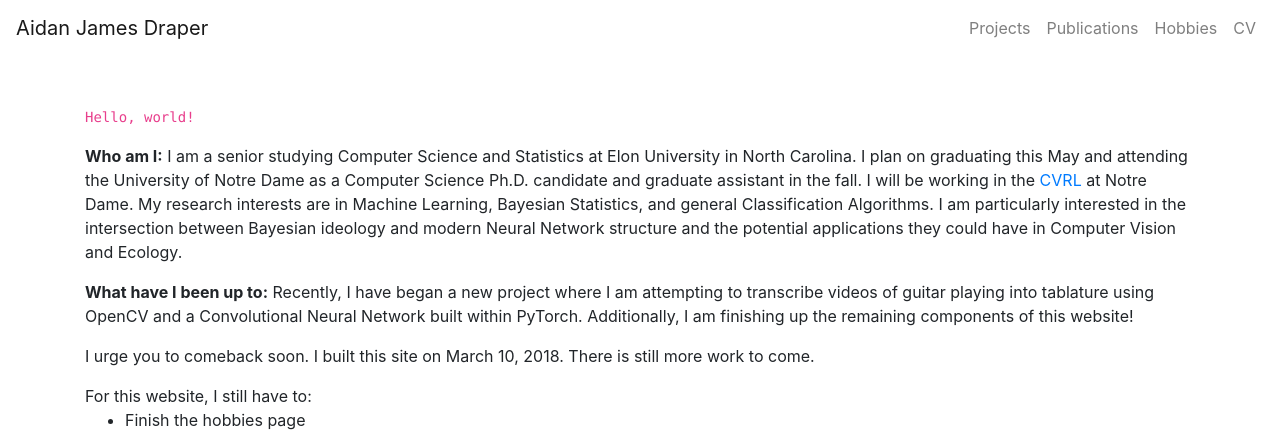
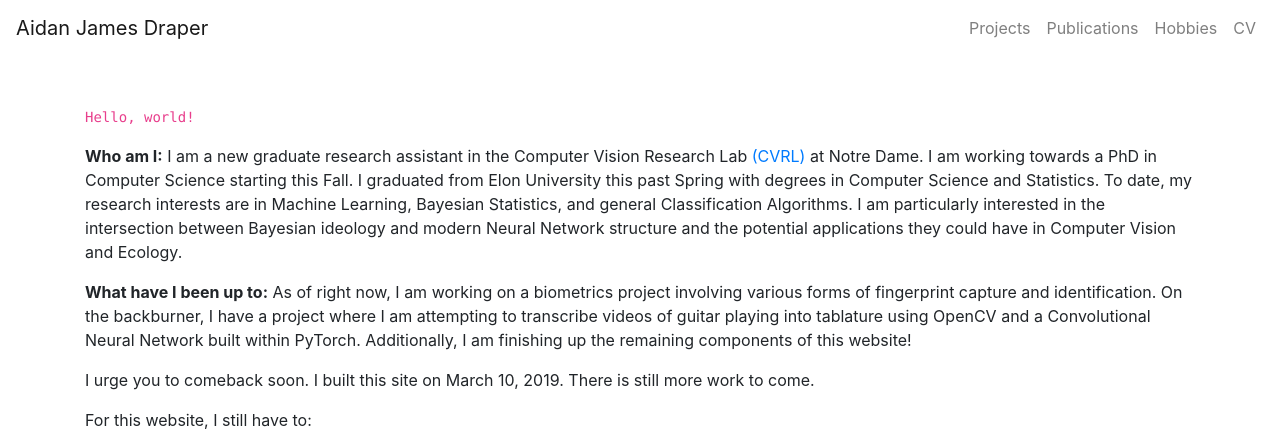
Before and after one commit to adraper2/adraper2.github.io, a React (Create React App) app: page / in a window 1280 px wide. Shown: the top 435 px of the page. Built offline with nearby package versions, Linux system fonts and the light colour scheme.

Commit message:
updated about text

```diff
--- a/src/components/home.js
+++ b/src/components/home.js
@@ -9,26 +9,29 @@ class Home extends Component {
             <code>Hello, world!</code>
           </p>
           <p>
-            <b>Who am I:</b> I am a senior studying Computer Science and
-            Statistics at Elon University in North Carolina. I plan on
-            graduating this May and attending the University of Notre Dame as a
-            Computer Science Ph.D. candidate and graduate assistant in the fall.
-            I will be working in the <a href="https://cvrl.nd.edu/">CVRL</a> at
-            Notre Dame. My research interests are in Machine Learning, Bayesian
-            Statistics, and general Classification Algorithms. I am particularly
-            interested in the intersection between Bayesian ideology and modern
-            Neural Network structure and the potential applications they could
-            have in Computer Vision and Ecology.
+            <b>Who am I:</b> I am a new graduate research assistant in the
+            Computer Vision Research Lab{" "}
+            <a href="https://cvrl.nd.edu/">(CVRL)</a> at Notre Dame. I am
+            working towards a PhD in Computer Science starting this Fall. I
+            graduated from Elon University this past Spring with degrees in
+            Computer Science and Statistics. To date, my research interests are
+            in Machine Learning, Bayesian Statistics, and general Classification
+            Algorithms. I am particularly interested in the intersection between
+            Bayesian ideology and modern Neural Network structure and the
+            potential applications they could have in Computer Vision and
+            Ecology.
           </p>
           <p>
-            <b>What have I been up to:</b> Recently, I have began a new project
-            where I am attempting to transcribe videos of guitar playing into
-            tablature using OpenCV and a Convolutional Neural Network built
-            within PyTorch. Additionally, I am finishing up the remaining
-            components of this website!
+            <b>What have I been up to:</b> As of right now, I am working on a
+            biometrics project involving various forms of fingerprint capture
+            and identification. On the backburner, I have a project where I am
+            attempting to transcribe videos of guitar playing into tablature
+            using OpenCV and a Convolutional Neural Network built within
+            PyTorch. Additionally, I am finishing up the remaining components of
+            this website!
           </p>
           <p>
-            I urge you to comeback soon. I built this site on March 10, 2018.
+            I urge you to comeback soon. I built this site on March 10, 2019.
             There is still more work to come.{" "}
           </p>
           For this website, I still have to:
```
